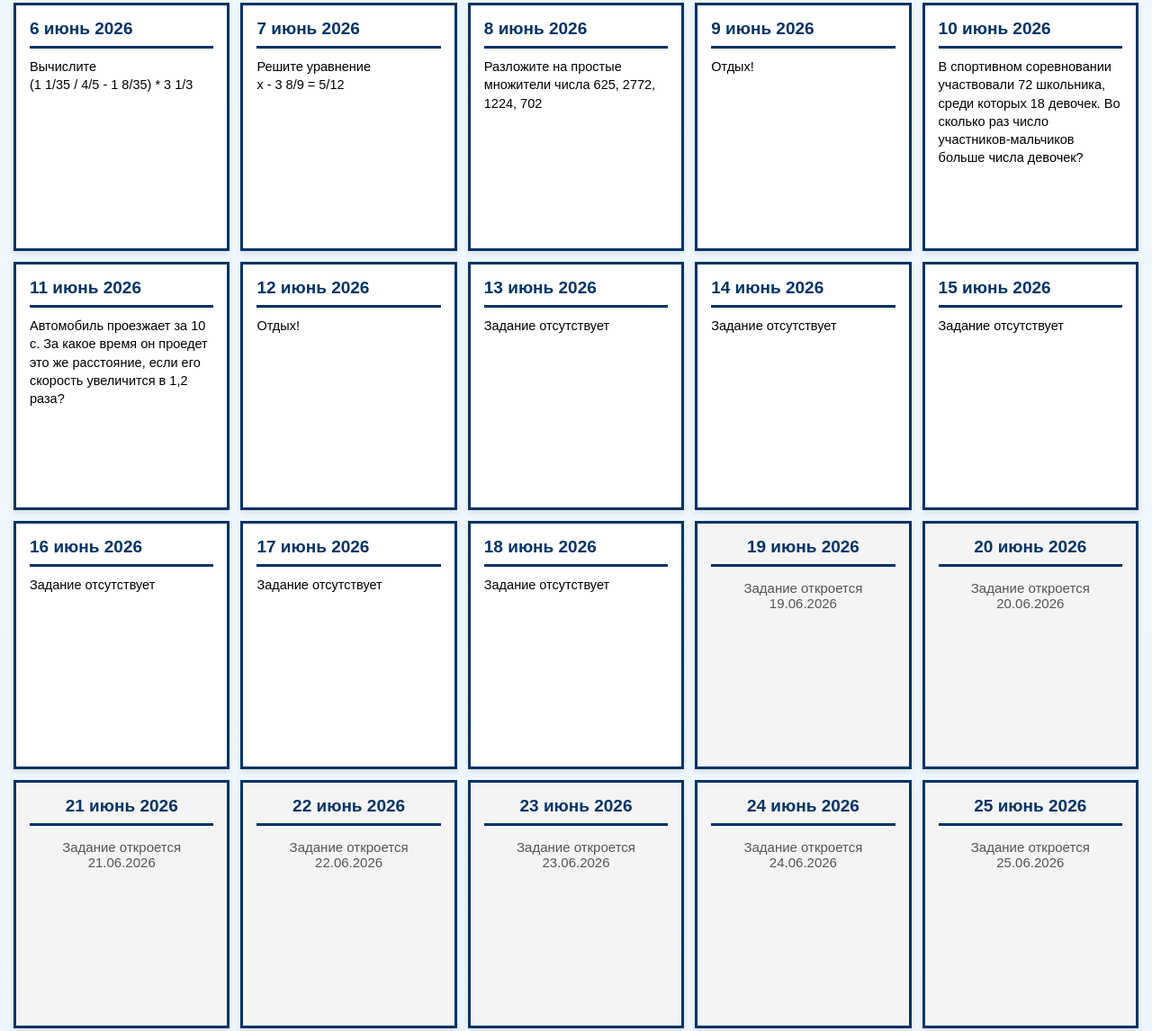
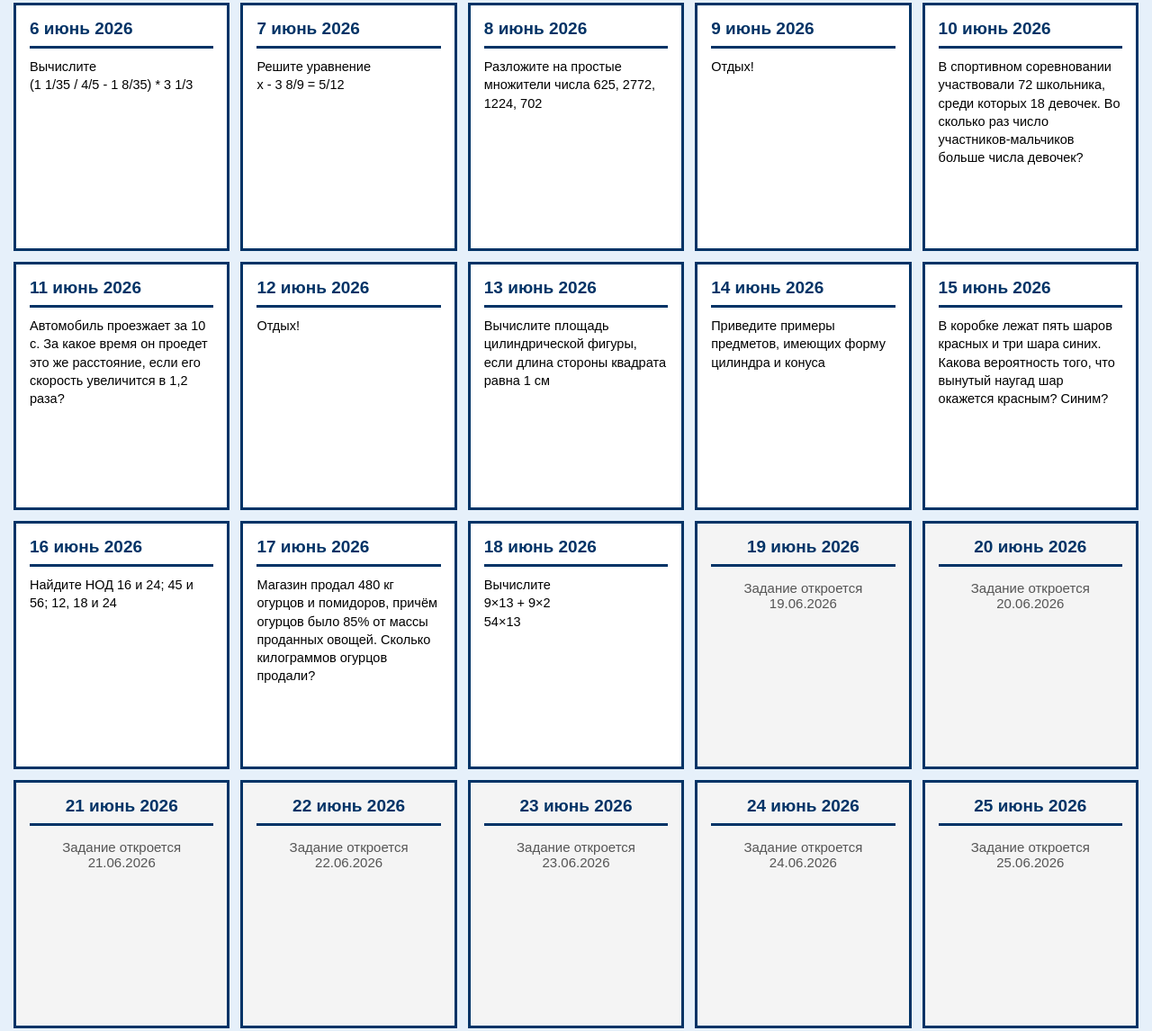
Before and after one commit to DLM1052005/letniykalendar2026, a plain HTML site: page index.html in a window 1280 px wide. Shown: the part 496-1642 px from the top of the page at 90% size. Drawn offline with Linux system fonts and the light colour scheme.

Commit message:
Update index.html

```diff
--- a/index.html
+++ b/index.html
@@ -11,7 +11,6 @@
       margin: 0;
       padding: 15px;
       color: #000;
-      background-image: linear-gradient(#f0f8ff, #e6f0fa);
     }
     .header {
       text-align: center;
@@ -19,7 +18,6 @@
       padding: 20px;
       border: 4px solid #003366;
       margin-bottom: 25px;
-      box-shadow: 0 4px 8px rgba(0,0,0,0.1);
     }
     .teacher {
       display: flex;
@@ -46,7 +44,6 @@
       border: 3px solid #003366;
       padding: 15px;
       min-height: 240px;
-      box-shadow: 0 3px 6px rgba(0,0,0,0.1);
     }
     .date {
       font-weight: bold;
@@ -85,7 +82,7 @@
 
   <script>
     const tasks = {
-      // === ИЮНЬ 2026 ===
+      // ИЮНЬ 2026
       "2026-06-01": "Вычислите\n6,29/0,85+(53+48,184):5,6",
       "2026-06-02": "Решите уравнение\n4x+5x+4,7=16,4",
       "2026-06-03": "В коробке лежат 14 шаров, из которых 5 синего цвета. Какую часть всех шаров составляют синие?",
@@ -98,10 +95,12 @@
       "2026-06-10": "В спортивном соревновании участвовали 72 школьника, среди которых 18 девочек. Во сколько раз число участников-мальчиков больше числа девочек?",
       "2026-06-11": "Автомобиль проезжает за 10 с. За какое время он проедет это же расстояние, если его скорость увеличится в 1,2 раза?",
       "2026-06-12": "Отдых!",
-      // Добавь остальные дни из твоих картинок сюда (Июль и Август)
-      // Пример:
-      "2026-07-01": "Вычислите площадь...",
-      // и т.д. для всех дней
+      "2026-06-13": "Вычислите площадь цилиндрической фигуры, если длина стороны квадрата равна 1 см",
+      "2026-06-14": "Приведите примеры предметов, имеющих форму цилиндра и конуса",
+      "2026-06-15": "В коробке лежат пять шаров красных и три шара синих. Какова вероятность того, что вынутый наугад шар окажется красным? Синим?",
+      "2026-06-16": "Найдите НОД 16 и 24; 45 и 56; 12, 18 и 24",
+      "2026-06-17": "Магазин продал 480 кг огурцов и помидоров, причём огурцов было 85% от массы проданных овощей. Сколько килограммов огурцов продали?",
+      "2026-06-18": "Вычислите\n9×13 + 9×2\n54×13"
     };
 
     const calendar = document.getElementById('calendar');
@@ -116,18 +115,12 @@
 
       const dayEl = document.createElement('div');
       dayEl.className = 'day';
-
       const isUnlocked = date <= today;
 
-      if (isUnlocked && tasks[dateStr]) {
+      if (isUnlocked) {
         dayEl.innerHTML = `
           <div class="date">${date.getDate()} ${date.toLocaleString('ru', {month: 'long'})} ${date.getFullYear()}</div>
-          <div class="task">${tasks[dateStr]}</div>
-        `;
-      } else if (isUnlocked) {
-        dayEl.innerHTML = `
-          <div class="date">${date.getDate()} ${date.toLocaleString('ru', {month: 'long'})} ${date.getFullYear()}</div>
-          <div class="task">Задание отсутствует</div>
+          <div class="task">${tasks[dateStr] || 'Задание отсутствует'}</div>
         `;
       } else {
         dayEl.classList.add('locked');
```
